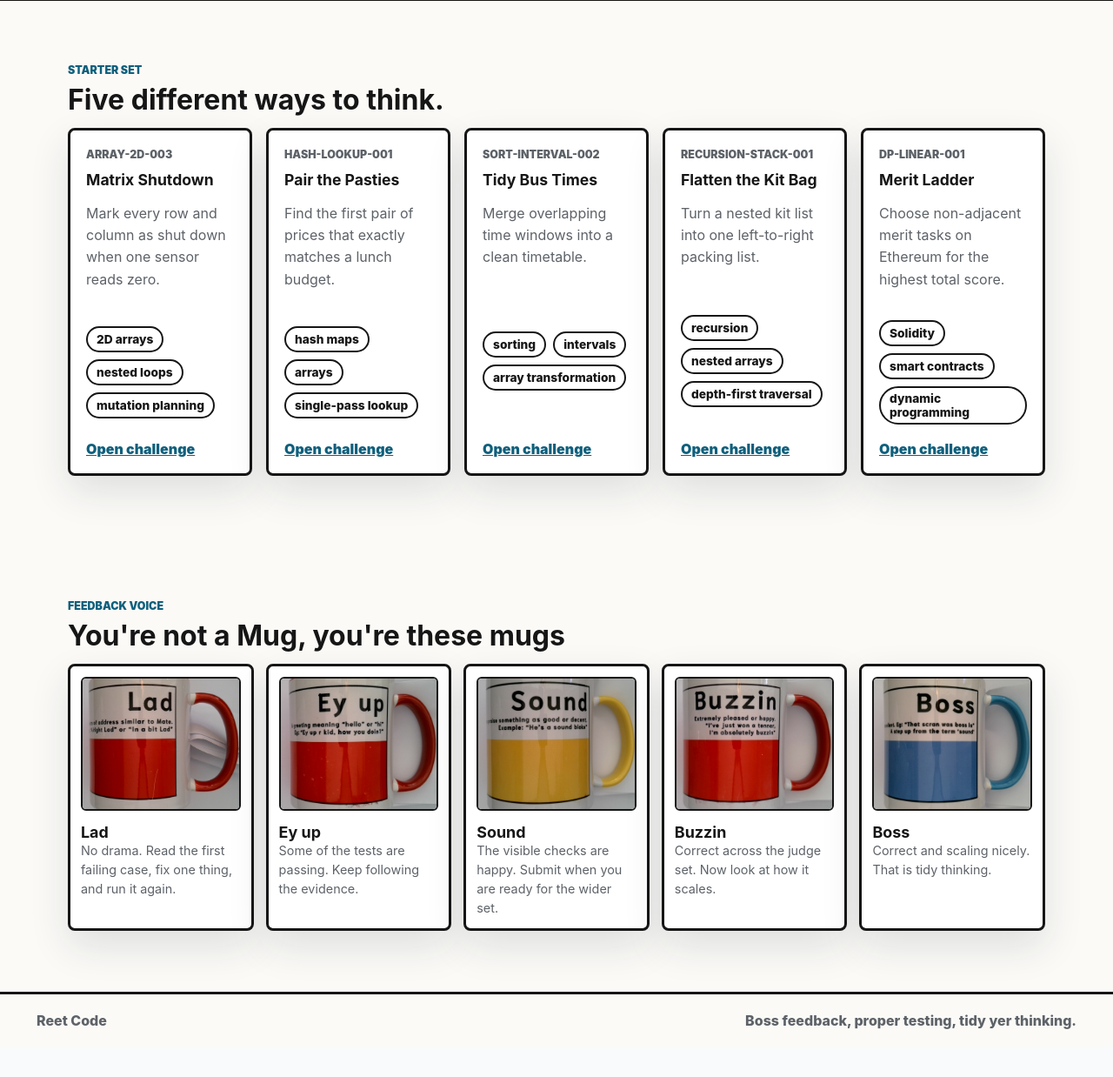
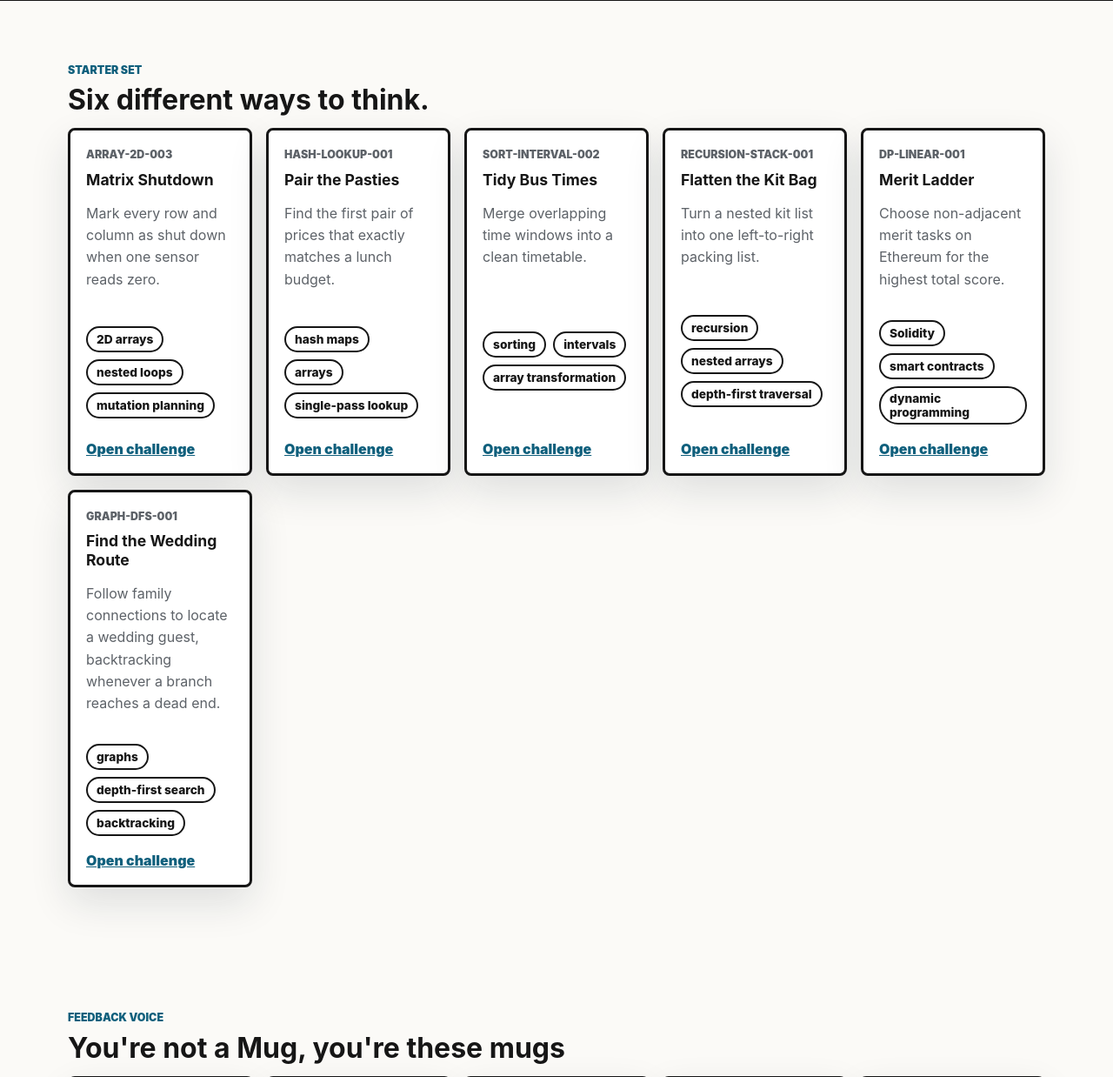
Before and after one commit to tobyStone/reet-code, a Node server app: page / in a window 1280 px wide. Shown: the part 677-1915 px from the top of the page at 87% size. Before the commit the page ends 1860 px from the top, so only its background shows below. Run offline with Node 20, Linux system fonts and the light colour scheme.

Commit message:
Add Find the Wedding Route challenge with graph DFS and backtracking

```diff
--- a/src/tasks/index.js
+++ b/src/tasks/index.js
@@ -89,6 +89,38 @@ function maxMeritPointsReference(points) {
   return Math.max(skip, take);
 }
 
+function findWeddingRouteReference(graph, start, target) {
+  if (!graph || !(start in graph) || !(target in graph)) {
+    return [];
+  }
+
+  const visited = new Set();
+  const path = [];
+
+  function dfs(current) {
+    visited.add(current);
+    path.push(current);
+
+    if (current === target) {
+      return true;
+    }
+
+    const neighbours = graph[current] || [];
+    for (const neighbour of neighbours) {
+      if (!visited.has(neighbour)) {
+        if (dfs(neighbour)) {
+          return true;
+        }
+      }
+    }
+
+    path.pop();
+    return false;
+  }
+
+  return dfs(start) ? path : [];
+}
+
 function createMatrix(rows, cols, zeroEvery = 0) {
   return Array.from({ length: rows }, (_, row) =>
     Array.from({ length: cols }, (_, col) => {
@@ -125,6 +157,20 @@ function createNestedStress(size) {
   return nested;
 }
 
+function createRouteStressChain(count) {
+  const graph = {};
+  for (let index = 0; index < count; index += 1) {
+    const current = `guest_${index}`;
+    const next = `guest_${index + 1}`;
+    const dead = `dead_${index}`;
+    graph[current] = [dead, next];
+    graph[dead] = [];
+  }
+  const target = `guest_${count}`;
+  graph[target] = [];
+  return { graph, start: 'guest_0', target };
+}
+
 const matrixStressSmall = createMatrix(26, 30, 47);
 const matrixStressLarge = createMatrix(48, 55, 71);
 const pairStress = createPairStress();
@@ -134,6 +180,8 @@ const nestedStressSmall = createNestedStress(350);
 const nestedStressLarge = createNestedStress(950);
 const meritStressSmall = Array.from({ length: 1800 }, (_, index) => (index * 17) % 103);
 const meritStressLarge = Array.from({ length: 5200 }, (_, index) => (index * 31) % 127);
+const routeStressSmall = createRouteStressChain(250);
+const routeStressLarge = createRouteStressChain(600);
 
 export const tasks = [
   {
@@ -435,6 +483,185 @@ export const tasks = [
       space: 'O(1)',
       maxObservedExponent: 1.35
     }
+  },
+  {
+    id: 'GRAPH-DFS-001',
+    slug: 'find-the-wedding-route',
+    title: 'Find the Wedding Route',
+    sourceInspiration: 'Graph DFS with Backtracking',
+    summary: 'Follow family connections to locate a wedding guest, backtracking whenever a branch reaches a dead end.',
+    difficulty: 5,
+    topics: ['graphs', 'depth-first search', 'backtracking', 'recursion'],
+    prerequisites: ['dictionaries', 'lists', 'recursion or stacks'],
+    specification: {
+      description:
+        'Alberta has announced her whirlwind wedding, but the reception hall is a maze of family circles! Given an adjacency dictionary of connections, a starting person, and a target person, find the first route from start to target using Depth-First Search (DFS). Follow connections in the order they appear in each list. If a branch reaches a dead end without finding the target, backtrack and explore the next connection. Return the list of names from start to target. Return [] if the target cannot be reached.',
+      functionName: 'findWeddingRoute',
+      parameters: [
+        { name: 'graph', type: 'Record<string, string[]>' },
+        { name: 'start', type: 'string' },
+        { name: 'target', type: 'string' }
+      ],
+      returns: 'string[]',
+      constraints: [
+        '1 <= number of people <= 2000',
+        '0 <= total connections <= 10000',
+        'Names are unique non-empty strings',
+        'start and target are provided as non-empty strings'
+      ],
+      starterCode:
+        'def findWeddingRoute(graph, start, target):\n    # Return the route from start to target,\n    # or [] if no route exists.\n    pass'
+    },
+    examples: [
+      {
+        input:
+          'graph = {"Alberta": ["Carla", "Paula"], "Carla": ["Robert"], "Robert": [], "Paula": ["Roberta"], "Roberta": []}, start = "Alberta", target = "Roberta"',
+        output: '["Alberta", "Paula", "Roberta"]',
+        explanation:
+          'DFS follows Alberta -> Carla -> Robert, reaches a dead end, backtracks to Alberta, then follows Paula -> Roberta.'
+      }
+    ],
+    testGroups: {
+      visible: [
+        makeTest(
+          'route-v1',
+          'Dead end requires backtracking',
+          [
+            {
+              Alberta: ['Carla', 'Paula'],
+              Carla: ['Robert'],
+              Robert: [],
+              Paula: ['Roberta'],
+              Roberta: []
+            },
+            'Alberta',
+            'Roberta'
+          ],
+          ['Alberta', 'Paula', 'Roberta'],
+          { size: 5 }
+        ),
+        makeTest(
+          'route-v2',
+          'Circular branch bypassed',
+          [
+            {
+              A: ['B', 'C'],
+              B: ['A'],
+              C: ['D'],
+              D: []
+            },
+            'A',
+            'D'
+          ],
+          ['A', 'C', 'D'],
+          { size: 4 }
+        )
+      ],
+      hidden: [
+        makeTest(
+          'route-h1',
+          'Target unreachable in disconnected component',
+          [{ A: ['B'], B: [], C: ['D'], D: [] }, 'A', 'D'],
+          [],
+          { size: 4 }
+        ),
+        makeTest(
+          'route-h2',
+          'Multiple dead ends before target',
+          [
+            {
+              Alberta: ['Carl', 'Paul'],
+              Carl: ['Albertson'],
+              Albertson: ['Robertson'],
+              Robertson: [],
+              Paul: ['Carlson'],
+              Carlson: ['Target'],
+              Target: []
+            },
+            'Alberta',
+            'Target'
+          ],
+          ['Alberta', 'Paul', 'Carlson', 'Target'],
+          { size: 7 }
+        ),
+        makeTest(
+          'route-h3',
+          'Complex loop structure',
+          [
+            {
+              A: ['B', 'C'],
+              B: ['C', 'D'],
+              C: ['A', 'D'],
+              D: ['E'],
+              E: []
+            },
+            'A',
+            'E'
+          ],
+          ['A', 'B', 'C', 'D', 'E'],
+          { size: 5 }
+        )
+      ],
+      edge: [
+        makeTest(
+          'route-e1',
+          'Start is target',
+          [{ Alberta: ['Carla'], Carla: [] }, 'Alberta', 'Alberta'],
+          ['Alberta'],
+          { size: 2 }
+        ),
+        makeTest(
+          'route-e2',
+          'Single isolated person',
+          [{ Alberta: [] }, 'Alberta', 'Alberta'],
+          ['Alberta'],
+          { size: 1 }
+        ),
+        makeTest(
+          'route-e3',
+          'No path from start',
+          [{ Alberta: [], Roberta: [] }, 'Alberta', 'Roberta'],
+          [],
+          { size: 2 }
+        ),
+        makeTest(
+          'route-e4',
+          'Self loop at start',
+          [{ A: ['A', 'B'], B: [] }, 'A', 'B'],
+          ['A', 'B'],
+          { size: 2 }
+        )
+      ],
+      stress: [
+        makeTest(
+          'route-s1',
+          'Medium family network with dead ends',
+          [routeStressSmall.graph, routeStressSmall.start, routeStressSmall.target],
+          findWeddingRouteReference(routeStressSmall.graph, routeStressSmall.start, routeStressSmall.target),
+          { size: 501 }
+        ),
+        makeTest(
+          'route-s2',
+          'Deep family network with dead ends',
+          [routeStressLarge.graph, routeStressLarge.start, routeStressLarge.target],
+          findWeddingRouteReference(routeStressLarge.graph, routeStressLarge.start, routeStressLarge.target),
+          { size: 1201 }
+        )
+      ]
+    },
+    workedSolutions: {
+      python: {
+        code:
+          'def findWeddingRoute(graph, start, target):\n    if start not in graph or target not in graph:\n        return []\n\n    visited = set()\n    path = []\n\n    def dfs(current):\n        visited.add(current)\n        path.append(current)\n\n        if current == target:\n            return True\n\n        for neighbour in graph.get(current, []):\n            if neighbour not in visited:\n                if dfs(neighbour):\n                    return True\n\n        path.pop()\n        return False\n\n    return path if dfs(start) else []',
+        explanation:
+          'Explore each connection deeply using DFS. If a branch reaches a dead end without finding the target, backtrack by popping the current person from the path before trying the next connection.'
+      }
+    },
+    expectedComplexity: {
+      time: 'O(V + E)',
+      space: 'O(V)',
+      maxObservedExponent: 1.35
+    }
   }
 ];
 
--- a/views/home.ejs
+++ b/views/home.ejs
@@ -24,7 +24,7 @@
 <section class="section-shell" id="challenge-list" aria-labelledby="challenge-title">
   <div class="section-heading">
     <p class="eyebrow">Starter set</p>
-    <h2 id="challenge-title">Five different ways to think.</h2>
+    <h2 id="challenge-title">Six different ways to think.</h2>
   </div>
   <div class="task-grid">
     <% tasks.forEach((task) => { %>
```
Also changed, not shown: test/runner.test.js (+31 -0 lines), test/schema.test.js (+1 -1 lines), README.md.
